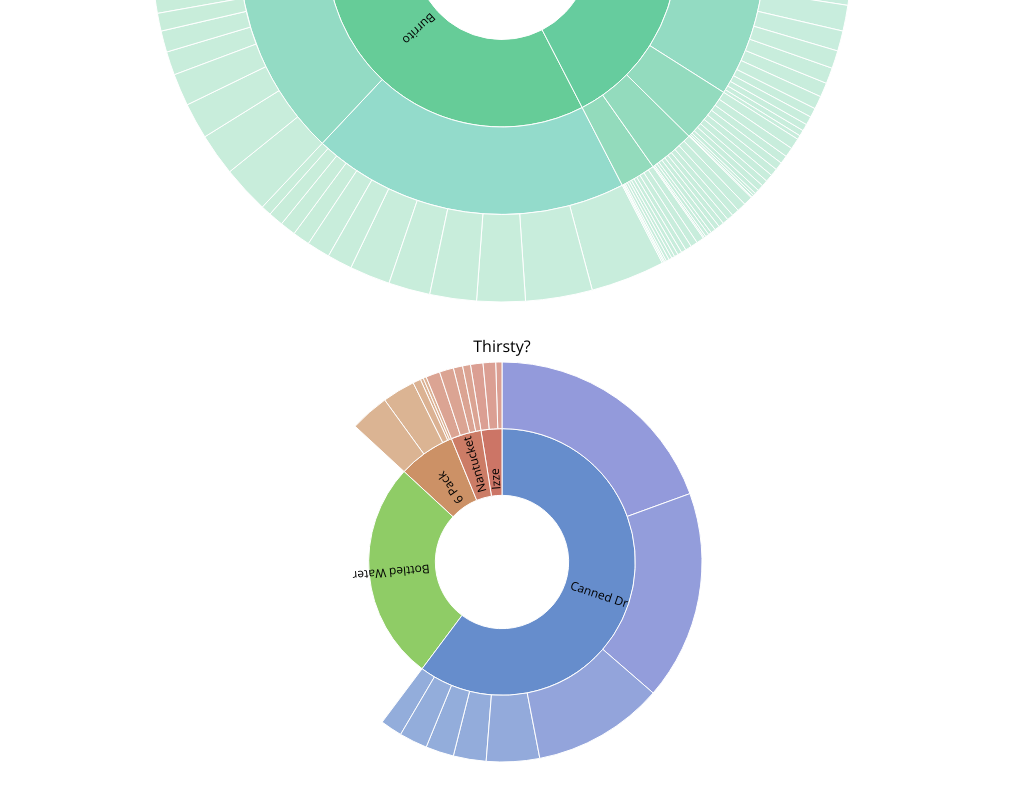
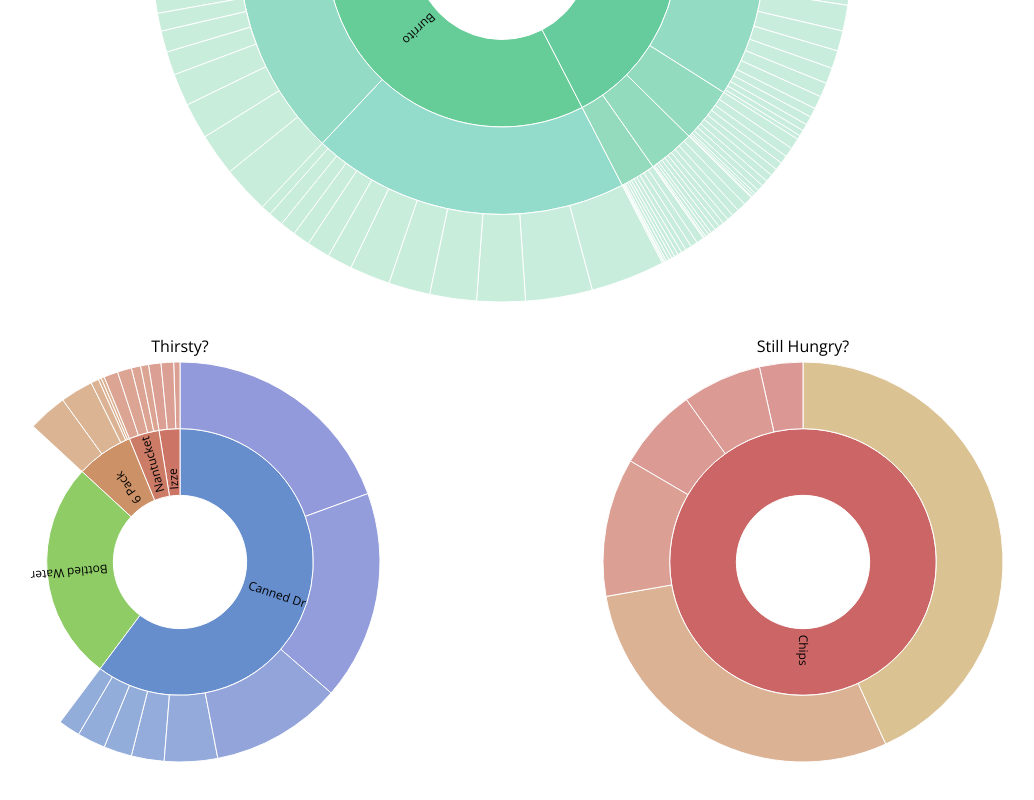
Before and after one commit to cgeeng/3300-Project-2, a plain HTML site: page index_new.html in a window 1280 px wide. Shown: the part 1002-1802 px from the top of the page, without its empty margins (138-1172 px from the left). Drawn offline with nearby package versions, Linux system fonts and the light colour scheme; files whose address does not match are found by name.

Commit message:
more interactivity

```diff
--- a/css/style.css
+++ b/css/style.css
@@ -1,9 +1,9 @@
 body {
 	font-family: 'Open Sans';
-	color: #3e271d;
+	color: #6B3A11;
 }
 #header {
-	background-color: #3e271d;
+	background-color: #6B3A11;
 	height: 90px;
 }
 #header article{
@@ -39,10 +39,20 @@ h4{
 	display: block;
 	text-align: center;
 }
-svg{
+.svg-container{
+	display: block;
+}
+.svg{
 	margin-left: auto;
 	margin-right: auto;
 	display: block;
+}
+#drinks-burst, #sides-burst{
+	width: 49%;
+	display: inline-block;
+}
+.text {
+	color: #6B3A11;
 }
 .labels{
 	font-size: 12px;
--- a/index_new.html
+++ b/index_new.html
@@ -18,8 +18,10 @@
 
   <div id="main-burst"></div>
 
-  <div id="drinks-burst"></div>
-  <div id="sides-burst"></div>
+  <div id="svg-container">
+  <span id="drinks-burst"></span>
+  <span id="sides-burst"></span>
+  </div>
 
 <script>
     /*
@@ -82,7 +84,7 @@
     var mainSvg = d3.select("#main-burst").append("svg")
         .attr("width", mainWidth)
         .attr("height", mainHeight + mainMargin.top + mainMargin.bottom)
-        .attr("class", "main-svg")
+        .attr("class", "svg")
       .append("g")
         .attr("transform", "translate(" + (mainWidth/2) + "," + (mainHeight/2 + mainMargin.top) + ")");
 
@@ -227,6 +229,7 @@
     var drinksSvg = d3.select("#drinks-burst").append("svg")
         .attr("width", drinksWidth)
         .attr("height", drinksHeight + drinksMargin.top + drinksMargin.bottom)
+        .attr("class", "svg")
       .append("g")
         .attr("transform", "translate(" + (drinksWidth/2) + "," + (drinksHeight/2 + drinksMargin.top) + ")");
 
@@ -349,6 +352,149 @@
     }
 </script>
 
+<script>
+var sidesWidth = 500,
+        sidesHeight = 400,
+        sidesMargin = {top: 30, right: 20, bottom: 30, left: 20},
+        sidesRadius = Math.min(sidesWidth, sidesHeight) / 2;
+
+    var sidesX = d3.scale.linear()
+        .range([0, 2 * Math.PI]);
+
+    var sidesY = d3.scale.linear()
+        .range([0, sidesRadius]);
+
+    var color = d3.scale.category20c();
+
+    var hueDXScale = d3.scale.linear()
+                   .domain([0,1])
+                   .range([0,360]);
+
+    var sidesSvg = d3.select("#sides-burst").append("svg")
+        .attr("width", sidesWidth)
+        .attr("height", sidesHeight + sidesMargin.top + sidesMargin.bottom)
+        .attr("class", "svg")
+      .append("g")
+        .attr("transform", "translate(" + (sidesWidth/2) + "," + (sidesHeight/2 + sidesMargin.top) + ")");
+
+    var sidesPartition = d3.layout.partition()
+        .value(function(d) { return d.size; });
+
+    var sidesArc = d3.svg.arc()
+        .startAngle(function(d) { return Math.max(0, Math.min(2 * Math.PI, sidesX(d.x))); })
+        .endAngle(function(d) { return Math.max(0, Math.min(2 * Math.PI, sidesX(d.x + d.dx))); })
+        .innerRadius(function(d) { return Math.max(0, sidesY(d.y)); })
+        .outerRadius(function(d) { return Math.max(0, sidesY(d.y + d.dy)); });
+
+    var sidesTooltip = d3.select("#sides-burst")
+        .append("div")
+        .attr("class", "tooltip")
+        .style("position", "absolute")
+        .style("z-index", "99")
+        .style("opacity", 0);
+
+    d3.json("sides.json", function(error, root) {
+      var sidesG = sidesSvg.selectAll("g")
+          .data(sidesPartition.nodes(root))
+          .enter().append("g");
+
+      var sidesPath = sidesG.append("path")
+        .attr("d", sidesArc)
+        .style("fill", function(d,i) {
+            //console.log(d);
+            if( d.depth===0 ){
+                return '#fff';
+            }
+            if( d.depth === 1 ){
+                var hue =  hueDXScale(d.dx);
+
+                d.fill = d3.hsl(hue,0.5,0.6)
+                return d.fill;
+            }
+            //now create scale for index in current array based on 'value'
+            d.fill = d.parent.fill.brighter(0.5);
+            var hsl = d3.rgb(d.fill).hsl();
+            var hue =  hueDXScale(d.dx);
+            var colorshift = hsl.h+(hue/4);
+            return d3.hsl(colorshift,hsl.s,hsl.l)
+        })
+        .on("click", click)
+        //tooltip stuff
+        .on("mouseover", function(d) {
+            sidesTooltip.html(function() {
+                return d.size;
+            });
+            return sidesTooltip.transition()
+              .duration(50)
+              .style("opacity", 0.9);
+        })
+        .on("mousemove", function(d) {
+            return sidesTooltip
+              .style("top", (d3.event.pageY-10)+"px")
+              .style("left", (d3.event.pageX+10)+"px");
+        })
+        .on("mouseout", function() {
+            return sidesTooltip
+              .style("opacity", 0);
+        });
+
+        //text stuff
+        var sidesText = sidesG.append("text")
+        .attr("class", "labels")
+        .attr("transform", function(d) { return "rotate(" + computeTextRotation(d) + ")"; })
+        .attr("x", function(d) { return sidesY(d.y); })
+        .attr("dx", "6") // margin
+        .attr("dy", ".35em") // vertical-align
+        .attr("opacity", function(d) {return d.depth == 1 ? 1 : 0;})
+        .text(function(d) {
+          return d.name;
+        });
+
+        var title = sidesSvg.append("text")
+        .attr("dy", -(sidesHeight/2+10))
+        .attr("text-anchor", "middle")
+        .text("Still Hungry?");
+
+        function computeTextRotation(d) {
+          return (sidesX(d.x + d.dx / 2) - Math.PI / 2) / Math.PI * 180;
+        }
+
+      function click(d) {
+        // fade out all text elements
+        sidesText.transition().attr("opacity", 0);
+
+        sidesPath.transition()
+          .duration(750)
+          .attrTween("d", sidesArcTween(d))
+          .each("end", function(e, i) {
+              // check if the animated element's data e lies within the visible angle span given in d
+              if (e.x >= d.x && e.x < (d.x + d.dx)) {
+                // get a selection of the associated text element
+                var sidesArcText = d3.select(this.parentNode).select("text");
+                // fade in the text element and recalculate positions
+                sidesArcText.transition().duration(750)
+                  .attr("opacity", function(e) {return (e.depth - d.depth) <= 1 && e.depth != 0 ? 1 : 0;})
+                  .attr("transform", function() { return "rotate(" + computeTextRotation(e) + ")" })
+                  .attr("x", function(d) { return sidesY(d.y); });
+              }
+        });
+      }
+    });
+
+    d3.select(self.frameElement).style("height", sidesHeight + "px");
+
+    // Interpolate the scales!
+    function sidesArcTween(d) {
+      var sidesXd = d3.interpolate(sidesX.domain(), [d.x, d.x + d.dx]),
+          sidesYd = d3.interpolate(sidesY.domain(), [d.y, 1]),
+          sidesYr = d3.interpolate(sidesY.range(), [d.y ? 20 : 0, sidesRadius]);
+      return function(d, i) {
+        return i
+            ? function(t) { return sidesArc(d); }
+            : function(t) { sidesX.domain(sidesXd(t)); sidesY.domain(sidesYd(t)).range(sidesYr(t)); return sidesArc(d); };
+      };
+    }
+</script>
 
 </body>
 </html>
--- /dev/null
+++ b/sides.json
@@ -0,0 +1,15 @@
+{"name": "Sides",
+"children": [
+ {
+ "name": "Chips", "size": 1171,
+ "children": [
+  {"name": "Nothing", "size": 340},
+  {"name": "Fresh Tomato Salsa", "size": 131},
+  {"name": "Guacamole", "size": 506},
+  {"name": "Roasted Chili Corn Salsa", "size": 41},
+  {"name": "Tomatillo Red Chili Salsa", "size": 78},
+  {"name": "Tomatillo Green Chili Salsa", "size": 75}
+ ]
+ }
+ ]
+}
```
